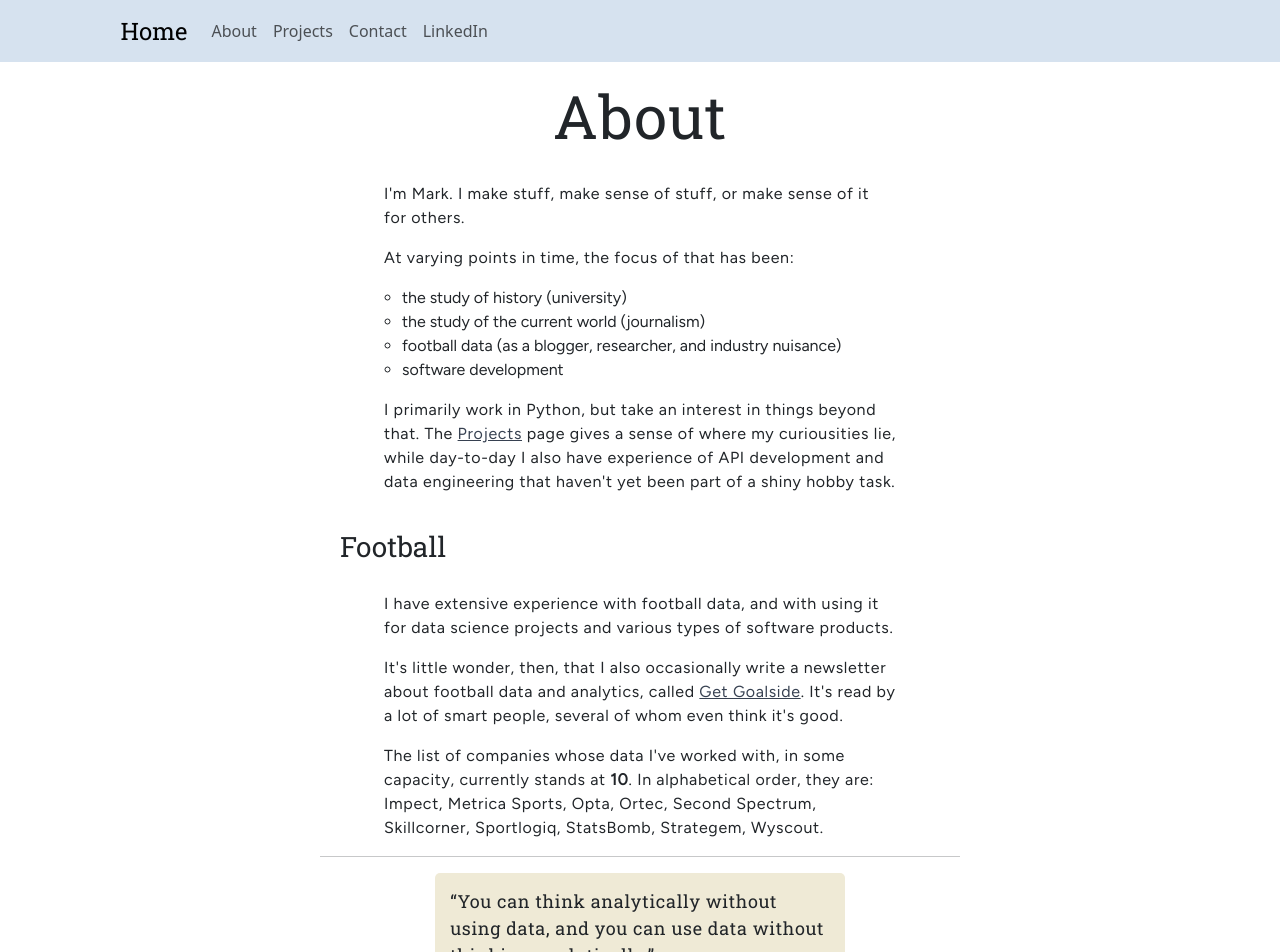
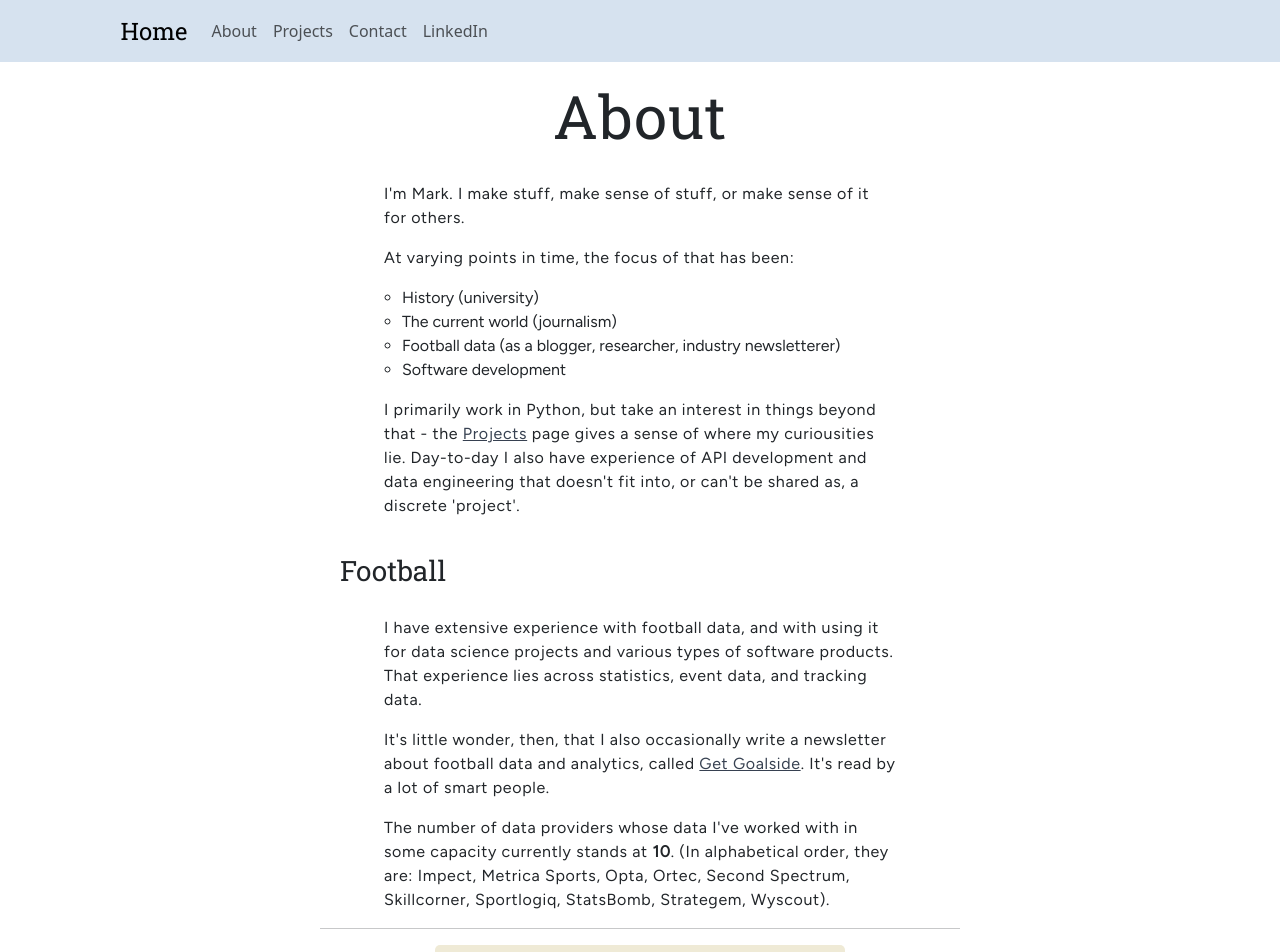
Before and after one commit to mrkthmpsn/mrkthmpsn.github.io, a Next.js app: page /about in a window 1280 px wide. Shown: the top 952 px of the page. Built offline with nearby package versions, Linux system fonts and the light colour scheme.

Commit message:
Some copy-editing

```diff
--- a/app/about/about.md
+++ b/app/about/about.md
@@ -2,20 +2,20 @@ I'm Mark. I make stuff, make sense of stuff, or make sense of it for others.
 
 At varying points in time, the focus of that has been:
 
-- the study of history (university)
-- the study of the current world (journalism)
-- football data (as a blogger, researcher, and industry nuisance)
-- software development
+- History (university)
+- The current world (journalism)
+- Football data (as a blogger, researcher, industry newsletterer)
+- Software development
 
-I primarily work in Python, but take an interest in things beyond that. The [Projects](/projects) page gives a sense of where my curiousities lie, while day-to-day I also have experience of API development and data engineering that haven't yet been part of a shiny hobby task.
+I primarily work in Python, but take an interest in things beyond that - the [Projects](/projects) page gives a sense of where my curiousities lie. Day-to-day I also have experience of API development and data engineering that doesn't fit into, or can't be shared as, a discrete 'project'.
 
 ### Football
 
-I have extensive experience with football data, and with using it for data science projects and various types of software products.
+I have extensive experience with football data, and with using it for data science projects and various types of software products. That experience lies across statistics, event data, and tracking data.
 
-It's little wonder, then, that I also occasionally write a newsletter about football data and analytics, called [Get Goalside](https://www.getgoalsideanalytics.com/). It's read by a lot of smart people, several of whom even think it's good.
+It's little wonder, then, that I also occasionally write a newsletter about football data and analytics, called [Get Goalside](https://www.getgoalsideanalytics.com/). It's read by a lot of smart people.
 
-The list of companies whose data I've worked with, in some capacity, currently stands at **10**. In alphabetical order, they are: Impect, Metrica Sports, Opta, Ortec, Second Spectrum, Skillcorner, Sportlogiq, StatsBomb, Strategem, Wyscout.
+The number of data providers whose data I've worked with in some capacity currently stands at **10**. (In alphabetical order, they are: Impect, Metrica Sports, Opta, Ortec, Second Spectrum, Skillcorner, Sportlogiq, StatsBomb, Strategem, Wyscout).
 
 ---
 
--- a/app/projects/page.tsx
+++ b/app/projects/page.tsx
@@ -40,7 +40,7 @@ const ProjectsPage = () => {
               internalLink={"/match-centre"}
             />
             <ProjectCard
-              title="Fonts & automatic text size"
+              title="Custom fonts & auto-text size"
               subtitle="Matplotlib | Development"
               backgroundImage={twenty3FontTextSizeThumb}
               internalLink={"/matplotlib-font-text-sizing"}
```
Also changed, not shown: app/contact/contact.md (+1 -1 lines).
